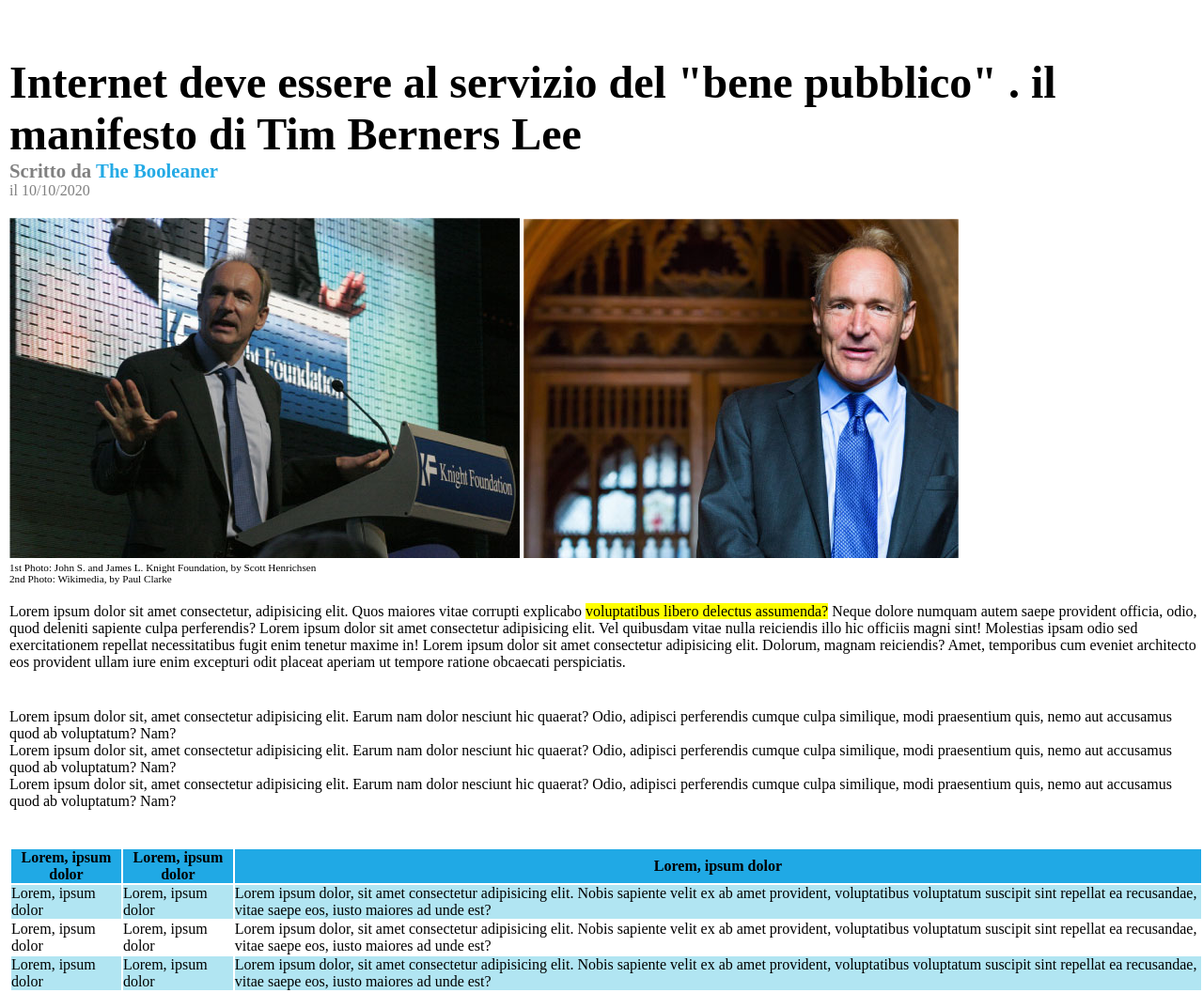
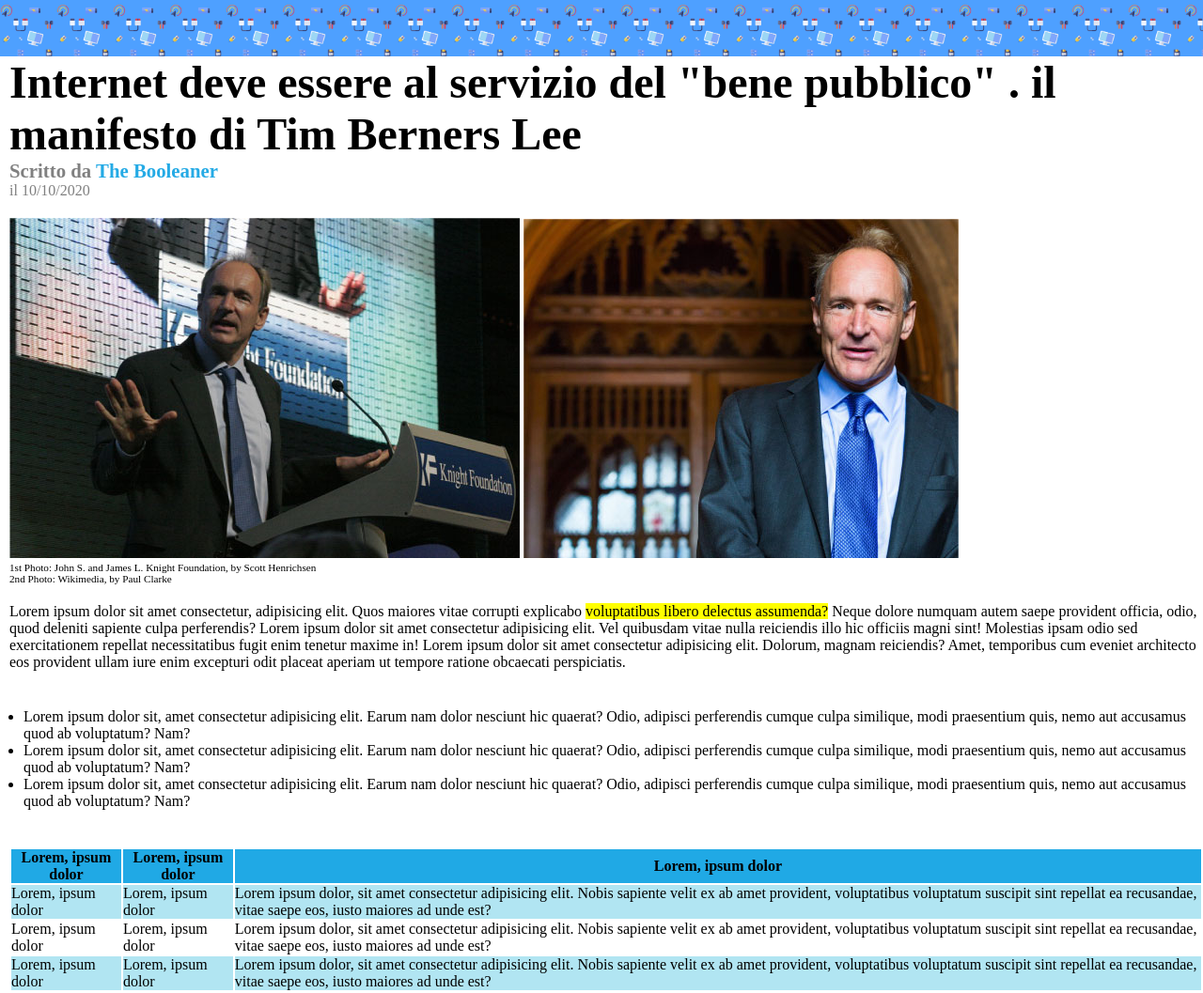
Before and after one commit to BagliettoAron/html-css-booleaner, a plain HTML site: page index.html in a window 1280 px wide. Shown: the top 1057 px of the page at 94% size. Drawn offline with Linux system fonts and the light colour scheme.

Commit message:
versione che richiede solo gli ultimi ritocchi

```diff
--- a/css/style.css
+++ b/css/style.css
@@ -7,12 +7,14 @@
 .bg-header{
    width: 100%;
     height: 60px;
-    /* background-color: #4ea0ff; */
-    background-image: url("img/pattern.png");
-    background-size: cover;
+    background-color: #4ea0ff;
+    background-image: url("../img/pattern.png");
+    background-size: contain;
 }
 
-
+ul{
+    margin: 0 15px;
+}
 
 
 
```
